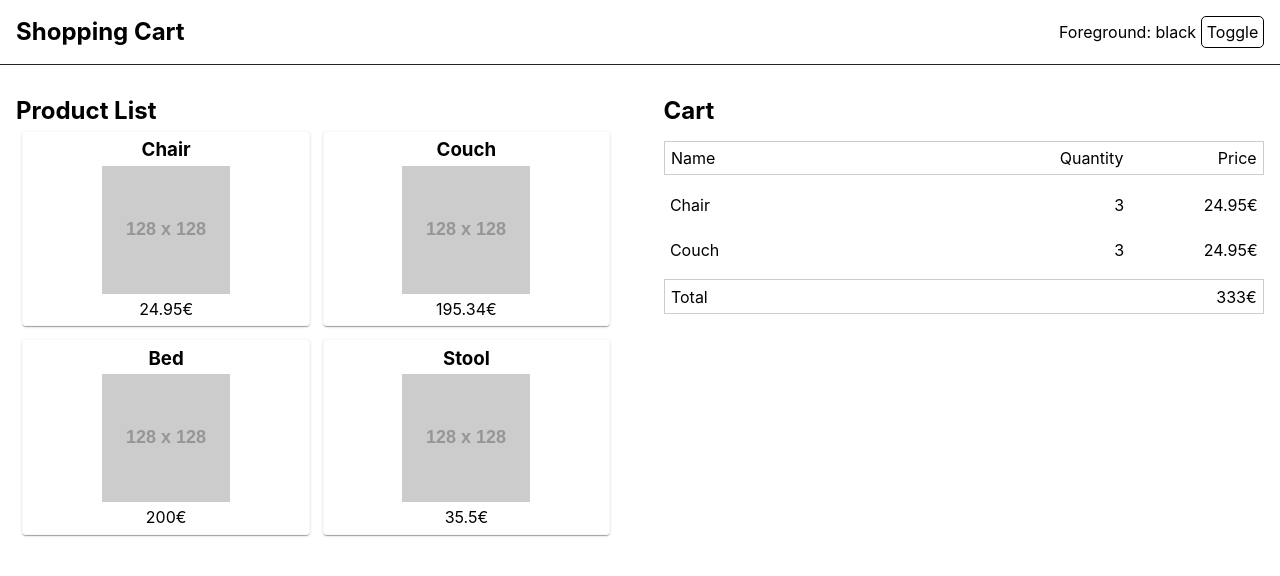
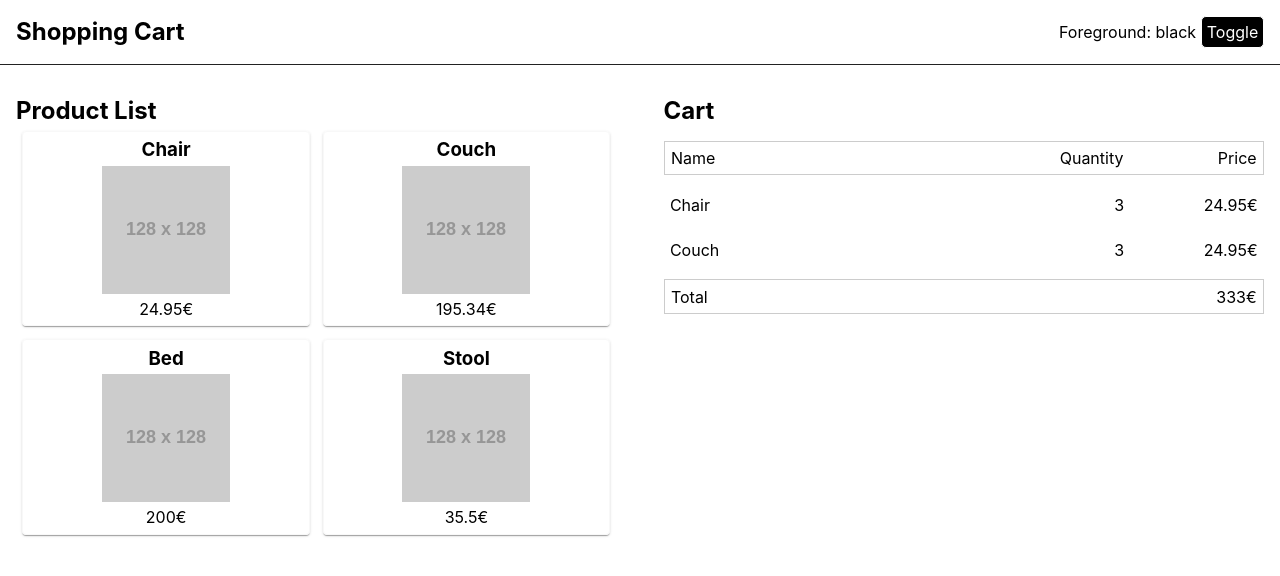
Before and after one commit to auth0-blog/example-redux-to-context, a React (Create React App) app: page / in a window 1280 px wide. Shown: the top 576 px of the page. Built offline with nearby package versions, Linux system fonts and the light colour scheme.

Commit message:
invert header toggle colors

```diff
--- a/src/header/Header.js
+++ b/src/header/Header.js
@@ -25,6 +25,9 @@ const Button = styled.span`
   cursor: pointer;
   margin-left: 0.3rem;
   padding: 0.3rem;
+
+  color: ${(props) => props.background};
+  background-color: ${(props) => props.foreground};
 `
 
 const Header = ({ foreground, background, toggle }) => {
@@ -32,7 +35,13 @@ const Header = ({ foreground, background, toggle }) => {
     <StyledHeader foreground={foreground} background={background}>
       <Heading>Shopping Cart</Heading>
       <span>Foreground: {foreground}</span>
-      <Button onClick={() => toggle()}>Toggle</Button>
+      <Button
+        foreground={foreground}
+        background={background}
+        onClick={() => toggle()}
+      >
+        Toggle
+      </Button>
     </StyledHeader>
   )
 }
```
